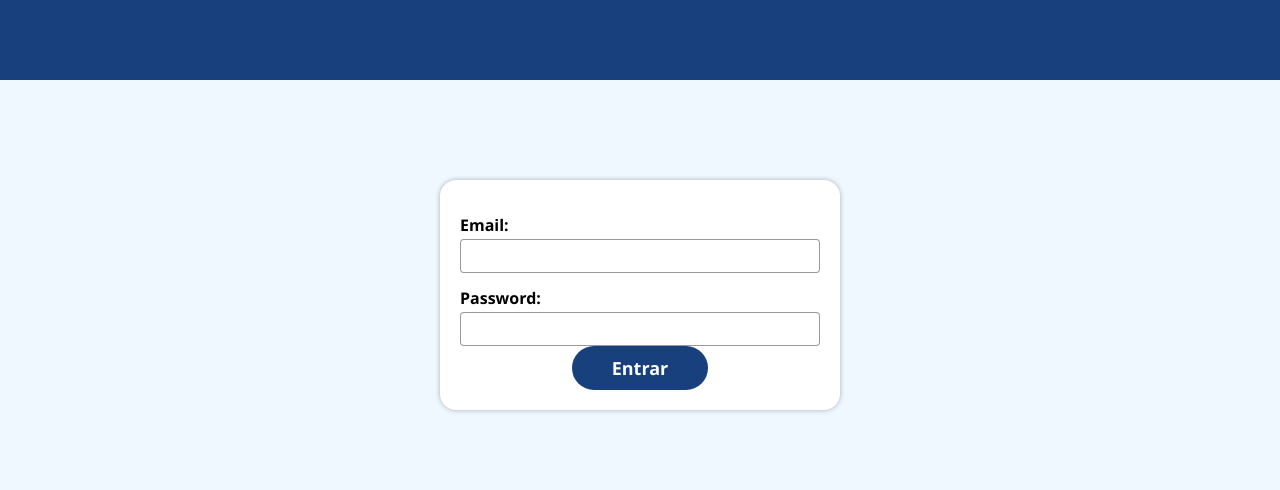
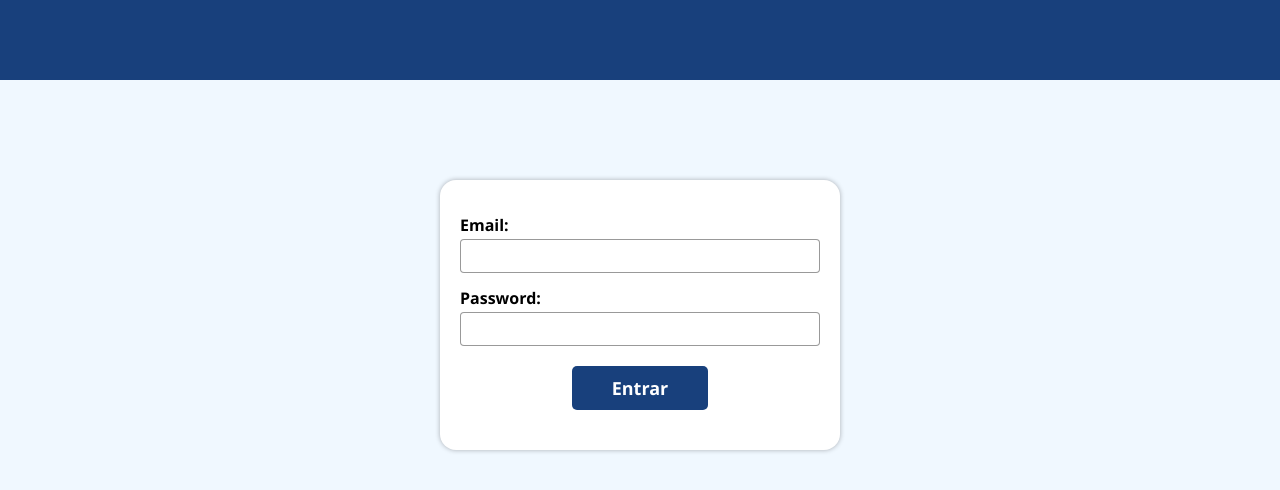
Before and after one commit to Felipe-Douglas/azalea, an Angular app: page / in a window 1280 px wide. Shown: the top 490 px of the page. Built offline with nearby package versions, Linux system fonts and the light colour scheme.

Commit message:
pequenas alterações nos pacotes

```diff
--- a/package.json
+++ b/package.json
@@ -27,6 +27,7 @@
     "@fortawesome/free-regular-svg-icons": "^6.4.2",
     "@fortawesome/free-solid-svg-icons": "^6.4.2",
     "express": "^4.18.2",
+    "material-symbols": "^0.19.0",
     "rxjs": "~7.8.0",
     "tslib": "^2.3.0",
     "zone.js": "~0.14.3"
--- a/src/app/core/components/button/button.component.scss
+++ b/src/app/core/components/button/button.component.scss
@@ -3,14 +3,14 @@ button {
     border: none;
     outline: none;
 
-
+    margin: 2rem 0;
     padding: 1rem 4rem;
     background: $blue;
     color: #fff;
     font-weight: 600;
     cursor: pointer;
 
-    border-radius: 2.4rem;
+    border-radius: .5rem;
     transition: .4s ease-in-out;
 
     &:hover {
```
Also changed, not shown: 2 other files (tests, documents, lock files or other folders).
